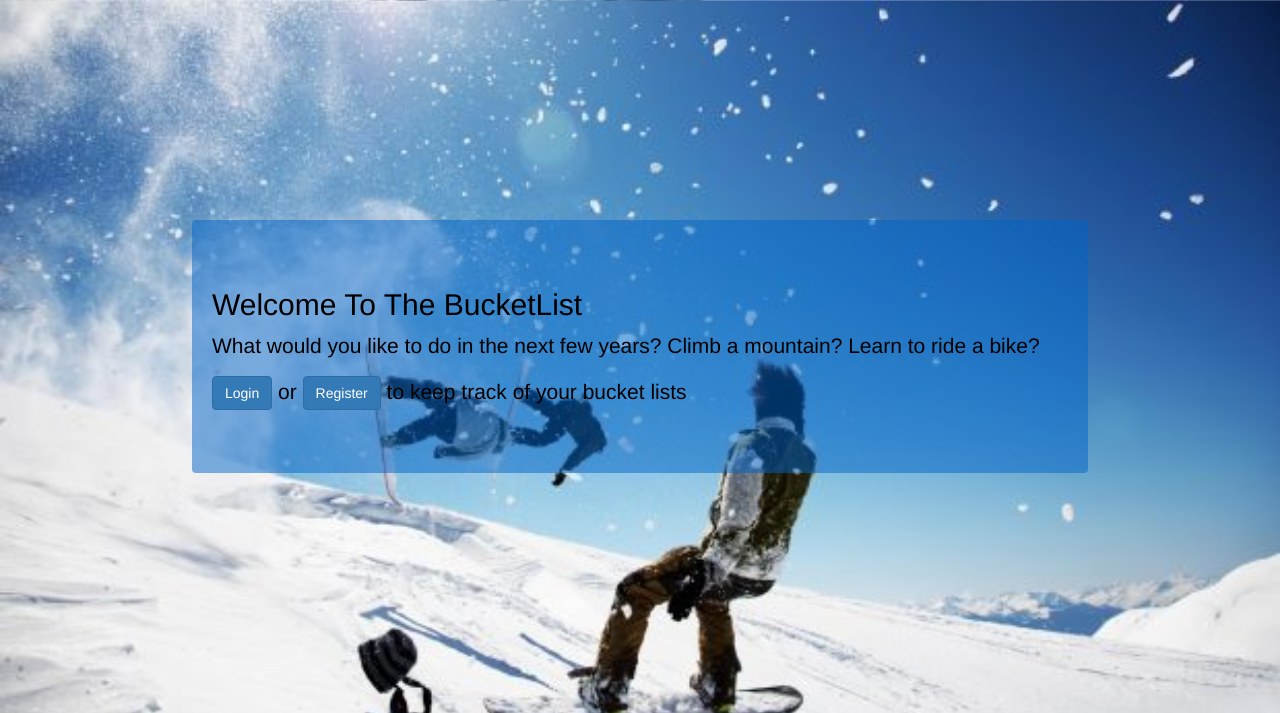
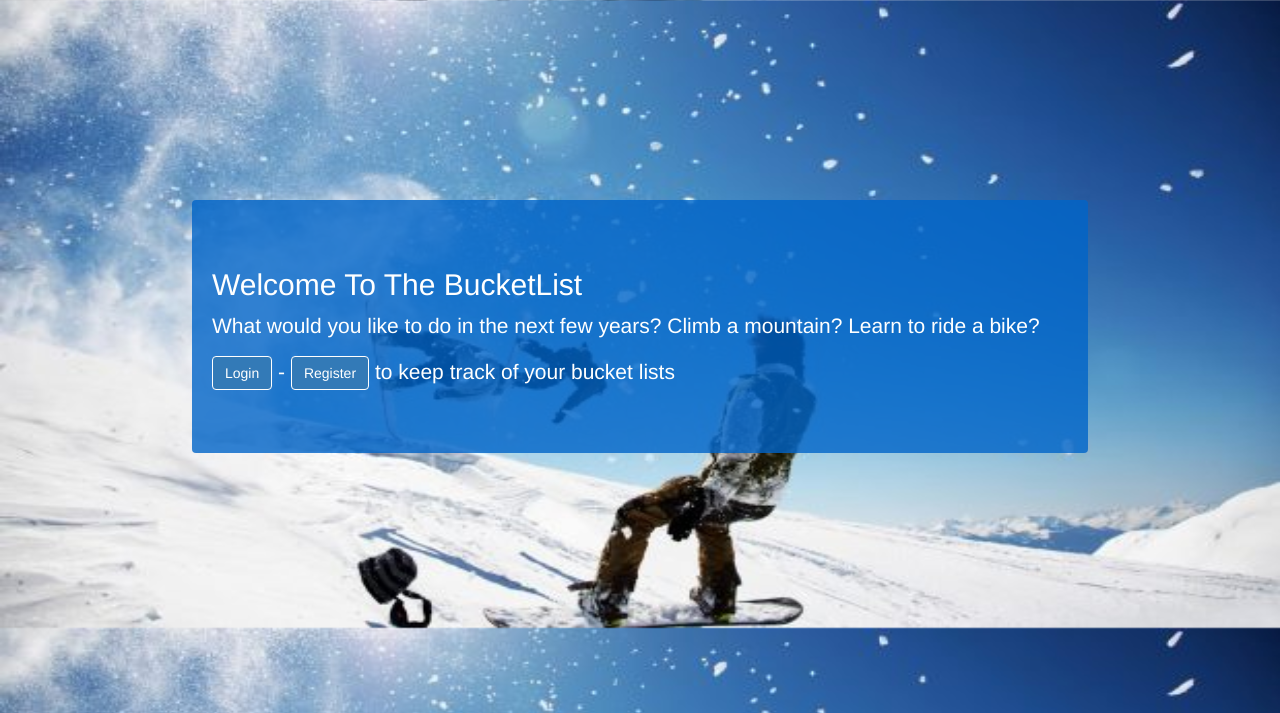
Before and after one commit to MDKola/bucketlist, a Flask app: page / in a window 1280 px wide. Shown: the top 713 px of the page. Run offline with Flask 2, Linux system fonts and the light colour scheme; some libraries are stand-ins or nearby versions.

Commit message:
Fix css for background image

```diff
--- a/templates/index.html
+++ b/templates/index.html
@@ -11,16 +11,21 @@
   <style>
     body{
       background-image: url("../static/images/cover1.jpg");
+      background-image: 100%;
+      background-size: 100% 130%;
 
-      background-size: cover;
 
     }
     .jumbotron{
-      background: rgba(0, 100, 200, 0.5);
-      margin-top: 220px;
+      background: rgba(0, 100, 200, 0.8);
+      margin-top: 200px;
       border-radius: 4px;
-      color: black;
+      color: white;
+      margin-right:15%;
 
+    }
+    .btn {
+     border:0.1px solid white;
     }
   </style>
 </head>
@@ -28,7 +33,7 @@
     <div class="jumbotron">
       <h2>Welcome To The BucketList</h2>
       <p>What would you like to do in the next few years? Climb a mountain? Learn to ride a bike?</p>
-      <p><a href="/login" class="btn btn-primary">Login</a> or <a href="/register" class="btn btn-primary">Register</a> to keep track of your bucket lists</p>
+      <p><a href="/login" class="btn btn-primary">Login</a> - <a href="/register" class="btn btn-primary">Register</a> to keep track of your bucket lists</p>
     </div>
 
 </body>
--- a/templates/register.html
+++ b/templates/register.html
@@ -10,8 +10,9 @@
   <script src="https://maxcdn.bootstrapcdn.com/bootstrap/3.3.7/js/bootstrap.min.js"></script>
    <style>
   body{
-     background-image: url("../static/images/cover1.jpg");
-     background-size: cover;
+      background-image: url("../static/images/cover1.jpg");
+      background-image: 100%;
+      background-size: 100% 130%;
    }
   </style>
 
```
